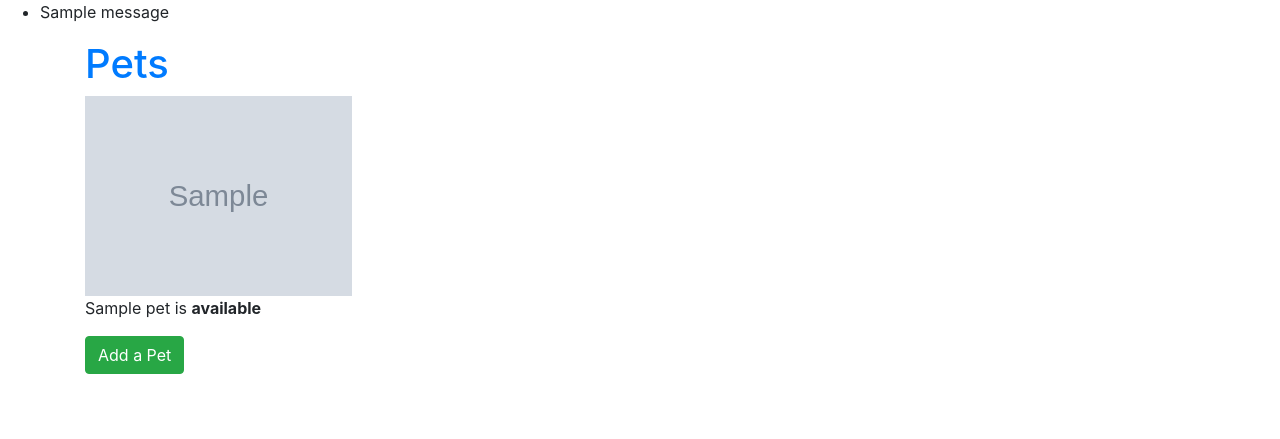
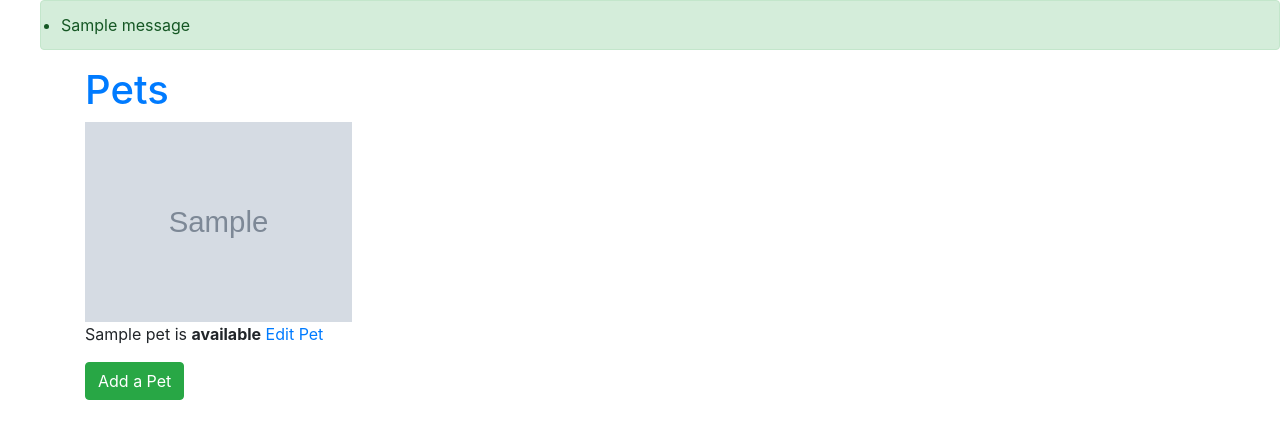
Before and after one commit to ursawd/adopt, a Flask app: page / in a window 1280 px wide. Shown: the top 439 px of the page. Run offline with Flask 2, Linux system fonts and the light colour scheme; tables that the repository leaves empty hold one stand-in row (values such as "Sample post"); grey boxes marked "Sample" are stand-in pictures; one stand-in notice (Sample message) is shown.

Commit message:
finish main exercise (step 8)

```diff
--- a/app.py
+++ b/app.py
@@ -13,7 +13,6 @@ app.config["SQLALCHEMY_ECHO"] = True
 
 
 connect_db(app)
-# db.create_all()
 
 from flask_debugtoolbar import DebugToolbarExtension
 
@@ -22,7 +21,8 @@ debug = DebugToolbarExtension(app)
 
 @app.route("/")
 def list_pets():
-    """List pets"""
+    """List pets home page"""
+    # get list of all pets in db, pass to home.html to display them
     pets = Pet.query.all()
     return render_template("home.html", pets=pets)
 
@@ -31,28 +31,37 @@ def list_pets():
 def show_process_pet_form():
     """Display / process add a pet form"""
 
-    form = PetForm()  # create instance of add a pet form
+    # create instance of add a pet form
+    form = PetForm()
 
+    # validate form for CSRF, if GET route then validate fails
     if form.validate_on_submit():
+        # POST route processing
+        # get responses from form
         name = form.name.data
         species = form.species.data
-        photo = form.photo.data
+        photo_url = form.photo_url.data
         age = form.age.data
         notes = form.notes.data
+        # create instance of Pet
         pet1 = Pet(
             name=name,
             species=species,
-            photo_url=photo,
+            photo_url=photo_url,
             age=age,
             notes=notes,
             available=True,
         )
+        # add pet1 instance to db
         db.session.add(pet1)
         db.session.commit()
+        # notify user pet added
         flash(f"Added {name} to Pets List")
+        # go back to display all pets
         return redirect("/")
     else:
         # GET route processing
+        # pass wtform form for display add pet
         return render_template("add-pet.html", form=form)
 
 
@@ -60,18 +69,31 @@ def show_process_pet_form():
 def edit_pet(pet_id_number):
     """Display and process pet edit form"""
 
-    pet = Pet.query.get(pet_id_number)
+    # get pet by id from db
+    pet = Pet.query.get_or_404(pet_id_number)
+    # take info from pet instance and use to populate
+    # corresponding field in form
     form = EditPet(obj=pet)
 
     if form.validate_on_submit():
-        photo = form.photo.data
-        notes = form.notes.data
-        available = form.available.data
 
-        # db.session.add(pet1)
-        # db.session.commit()
+        # take form data and update pet instance
+        pet.photo_url = form.photo_url.data
+        pet.notes = form.notes.data
+        pet.available = form.available.data
+
+        # update pet instance in db
+        db.session.add(pet)
+        db.session.commit()
+
+        # notify user pet edited
+        flash(f"Edited {pet.name} on Pets List")
+
+        # go back to display all pets
         return redirect("/")
     else:
         # GET route processing
-
+        # pass pet instance to edit-pet.html so pet info can
+        # be display that is defferent from info being edited. pass
+        # wtform form to edit-pat.html so that certain info can be edited
         return render_template("edit-pet.html", pet=pet, form=form)
--- a/templates/base.html
+++ b/templates/base.html
@@ -15,7 +15,9 @@
     {% with messages = get_flashed_messages() %} {% if messages %}
     <ul class="flashes">
         {% for message in messages %}
-        <li>{{ message }}</li>
+        <div class="alert alert-success" role="alert">
+            <li>{{ message }}</li>
+        </div>
         {% endfor %}
     </ul>
     {% endif %} {% endwith %}
--- a/templates/home.html
+++ b/templates/home.html
@@ -16,6 +16,7 @@
                     {{pet.name}} is {% if pet.available %}
                     <strong>available</strong> {% else %}
                     <strong>not</strong> available{% endif %}
+                    <a href="/{{pet.id}}">Edit Pet</a>
                 </p>
             </div>
         </div>
```
Also changed, not shown: forms.py (+6 -4 lines), templates/edit-pet.html (+6 -7 lines).
